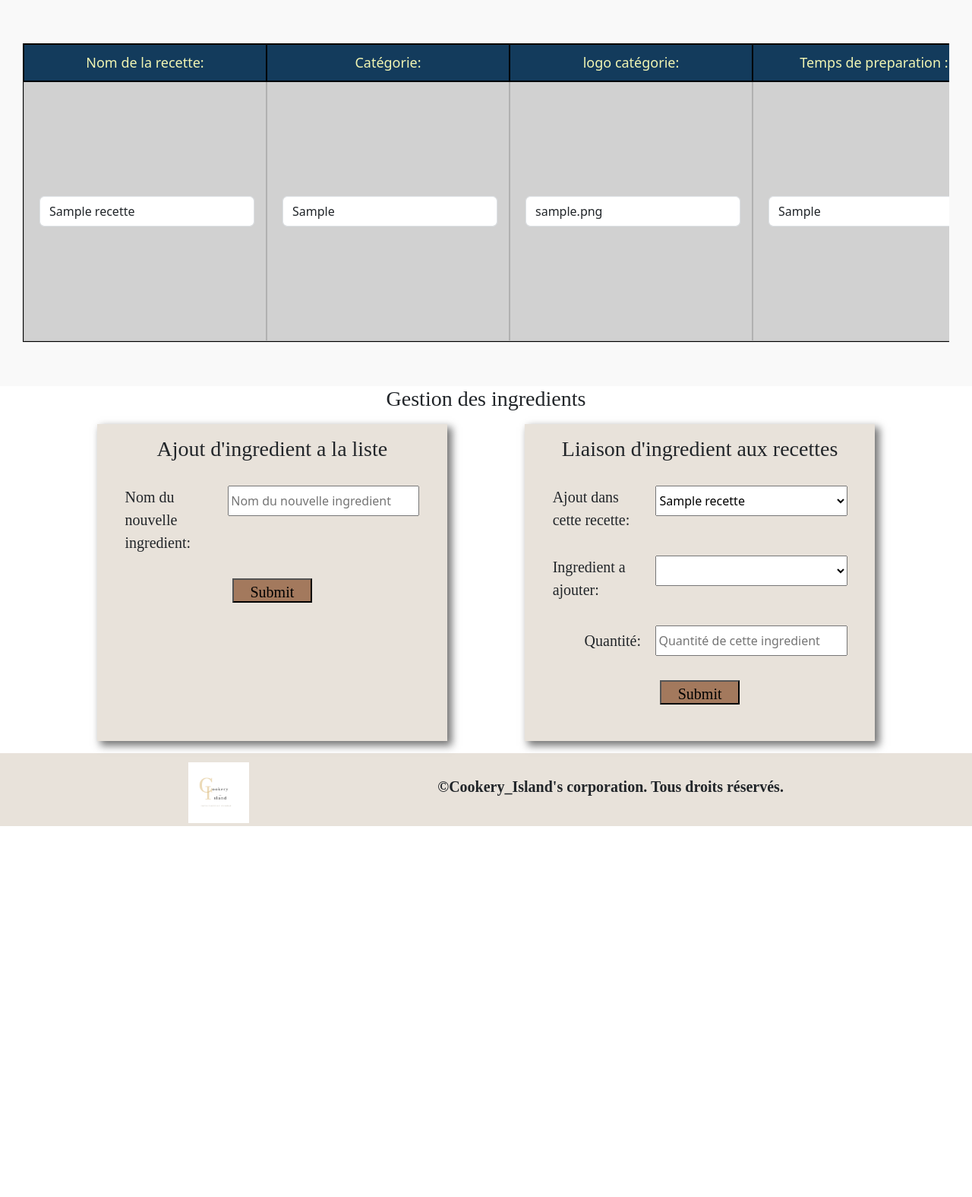
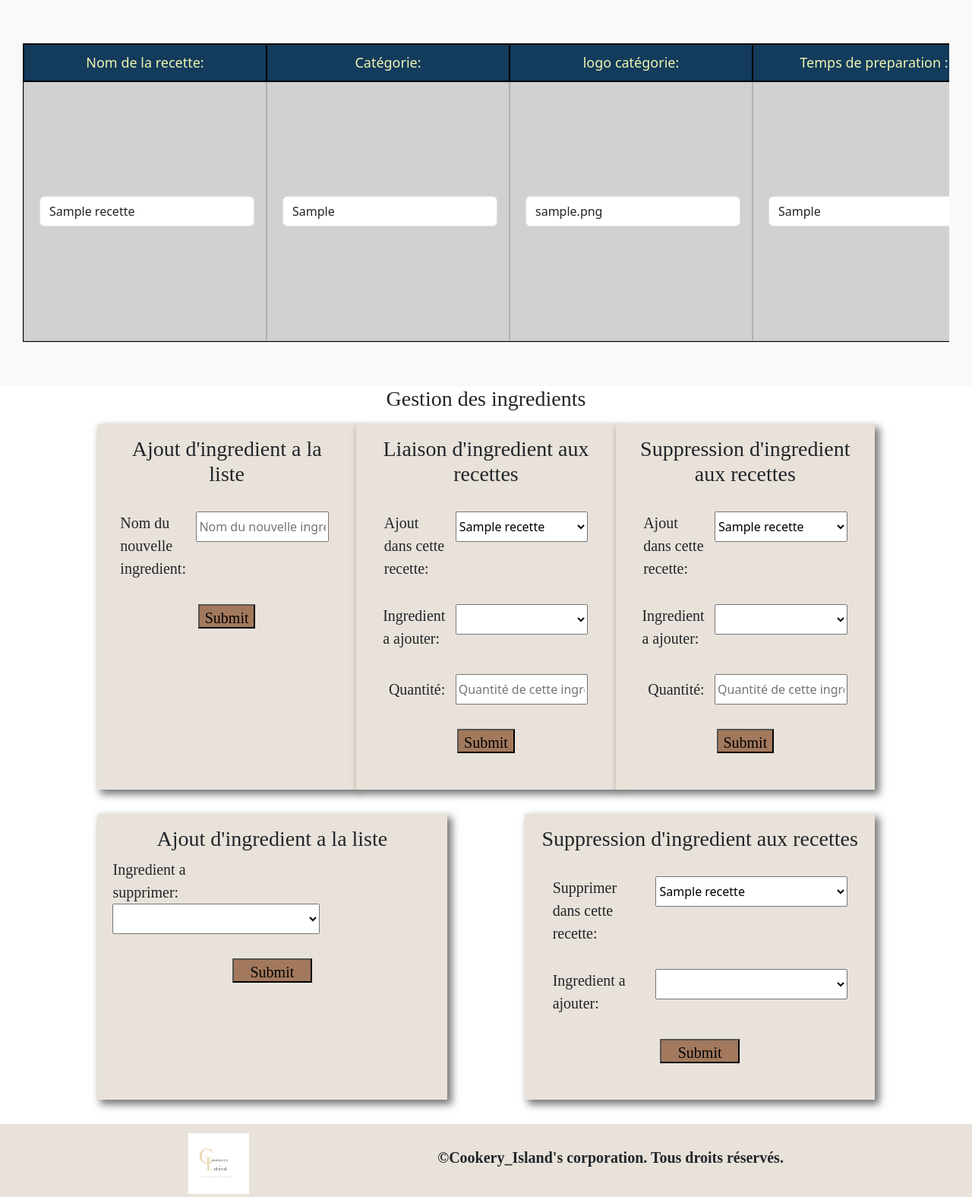
Before and after one commit to nahima170698/BlogCookery_Island, a PHP site: page /php/admin.php in a window 1280 px wide. Shown: the part 1518-3093 px from the top of the page at 76% size. Before the commit the page ends 2605 px from the top, so only its background shows below. Run offline with PHP 8.4, Linux system fonts and the light colour scheme; tables that the repository leaves empty or names only in its code hold one stand-in row (values such as "Sample post"); data that the repository does not hold is empty; some web fonts are replaced.

Commit message:
Integration suppression ingredient en cours

```diff
--- a/css/style.css
+++ b/css/style.css
@@ -475,6 +475,7 @@ nav a img {
   background: #e8e2da;
   padding: 1rem 2%;
   box-shadow: 5px 5px 10px 1px #0000008c;
+  margin-bottom: 1rem;
 }
 
 .placementLabelFormulaire {
--- a/php/BDD/connexionbdd.php
+++ b/php/BDD/connexionbdd.php
@@ -219,6 +219,22 @@ class MaConnexion{
         }
     }
 
+    public function deleteIngredientRecette($ID_Recette,$ID_Ingredient){
+        try{
+            $requete = "DELETE FROM ingredient_recette WHERE ID_Recette =  ? AND ID_Ingredient = ?";
+            $requete_preparee = $this->connexionPDO->prepare($requete);
+
+            $requete_preparee->bindvalue(1,$ID_Recette,PDO::PARAM_INT);
+            $requete_preparee->bindParam(2, $ID_Ingredient, PDO::PARAM_INT);
+            $requete_preparee->execute();
+            echo 'suppression reussie';
+            return $requete_preparee;
+
+        } catch (PDOException $e) {
+            echo 'Erreur : ' . $e->getMessage();
+        }
+    }
+
     public function select($table){
         try {
             $requete = "SELECT * from $table";
@@ -232,12 +248,7 @@ class MaConnexion{
         }
     }
 
-
-
-
 }
-
-
 
 $test = new MaConnexion("cookery_island", "", "root", "localhost");
 
--- a/php/admin.php
+++ b/php/admin.php
@@ -156,12 +156,12 @@ session_start();
             </div>
         </div>
 
-        <!-- Modal Fonction Delete-->
+        <!-- Modal Fonction Delete Recette-->
         <?php
         foreach ($recettes as $uneDonnees) {
             echo
             '<form method="POST" action="BDD/deleteRecette.php">
-        <div class="modal fade" id="fonctionDelete'.$uneDonnees['ID_Recette'].'" tabindex="-1" aria-labelledby="exampleModalLabel' . $uneDonnees['ID_Recette'] . '" aria-hidden="true">
+        <div class="modal fade" id="fonctionDelete' . $uneDonnees['ID_Recette'] . '" tabindex="-1" aria-labelledby="exampleModalLabel' . $uneDonnees['ID_Recette'] . '" aria-hidden="true">
             <div class="modal-dialog">
                 <div class="modal-content">
                     <div class="modal-header">
@@ -181,6 +181,7 @@ session_start();
         <input type="hidden" name="ID_Recette" value="' . $uneDonnees['ID_Recette'] . '">
     </form>';
         }
+
         ?>
 
         <h3>Gestion des ingredients</h3>
@@ -206,8 +207,8 @@ session_start();
                         <label class="tailleLabel" for="choixRecette">Ajout dans cette recette:</label>
                         <select class="tailleInput" id="choixRecette" name="ID_Recette" required>
                             <?php
-                            foreach ($recettes as $uneDonnees){
-                            echo '<option value="'.$uneDonnees['ID_Recette'].'">'.$uneDonnees['Nom_Recette'].'</option>';
+                            foreach ($recettes as $uneDonnees) {
+                                echo '<option value="' . $uneDonnees['ID_Recette'] . '">' . $uneDonnees['Nom_Recette'] . '</option>';
                             }
                             ?>
                         </select>
@@ -215,10 +216,10 @@ session_start();
                     <div class="placementLabelFormulaire">
                         <label class="tailleLabel" for="choixIngredient">Ingredient a ajouter:</label>
                         <select class="tailleInput" id="choixIngredient" name="ID_Ingredient" required>
-                        <?php
+                            <?php
                             $ingredients = $test->select("ingredient");
-                            foreach ($ingredients as $uneDonnees){
-                            echo '<option value="'.$uneDonnees['ID_Ingredient'].'">'.$uneDonnees['Nom_Ingredient'].'</option>';
+                            foreach ($ingredients as $uneDonnees) {
+                                echo '<option value="' . $uneDonnees['ID_Ingredient'] . '">' . $uneDonnees['Nom_Ingredient'] . '</option>';
                             }
                             ?>
                         </select>
@@ -230,12 +231,87 @@ session_start();
                     <input class="boutonFormulaire" type="submit">
                 </form>
 
+            </div>
 
+            <div class="partieConnexion">
+                <h3>Suppression d'ingredient aux recettes</h3>
+                <form action="BDD/liaisonIngredientRecette.php" method="POST">
+                    <div class="placementLabelFormulaire">
+                        <label class="tailleLabel" for="choixRecette">Ajout dans cette recette:</label>
+                        <select class="tailleInput" id="choixRecette" name="ID_Recette" required>
+                            <?php
+                            foreach ($recettes as $uneDonnees) {
+                                echo '<option value="' . $uneDonnees['ID_Recette'] . '">' . $uneDonnees['Nom_Recette'] . '</option>';
+                            }
+                            ?>
+                        </select>
+                    </div>
+                    <div class="placementLabelFormulaire">
+                        <label class="tailleLabel" for="choixIngredient">Ingredient a ajouter:</label>
+                        <select class="tailleInput" id="choixIngredient" name="ID_Ingredient" required>
+                            <?php
+                            $ingredients = $test->select("ingredient");
+                            foreach ($ingredients as $uneDonnees) {
+                                echo '<option value="' . $uneDonnees['ID_Ingredient'] . '">' . $uneDonnees['Nom_Ingredient'] . '</option>';
+                            }
+                            ?>
+                        </select>
+                    </div>
+                    <div class="placementLabelFormulaire">
+                        <label class="tailleLabel" for="quantité">Quantité:</label>
+                        <input class="tailleInput" id="quantité" type="text" placeholder="Quantité de cette ingredient" name="quantite" required>
+                    </div>
+                    <input class="boutonFormulaire" type="submit">
+                </form>
 
             </div>
 
         </section>
-    </main>
+
+        <section class="formConnexion">
+        <div class="partieConnexion">
+                <h3>Ajout d'ingredient a la liste</h3>
+                <form action="BDD/suppressionIngredient.php" method="POST">
+                <label class="tailleLabel" for="suppIngredient">Ingredient a supprimer:</label>
+                        <select class="tailleInput" id="suppIngredient" name="ID_Ingredient" required>
+                            <?php
+                            foreach ($ingredients as $uneDonnees) {
+                                echo '<option value="' . $uneDonnees['ID_Ingredient'] . '">' . $uneDonnees['Nom_Ingredient'] . '</option>';
+                            }
+                            ?>
+                        </select>
+                    <input class="boutonFormulaire" type="submit">
+                </form>
+            </div>
+        <div class="partieConnexion">
+                <h3>Suppression d'ingredient aux recettes</h3>
+                <form action="BDD/suppressionIngredientRecette.php" method="POST">
+                    <div class="placementLabelFormulaire">
+                        <label class="tailleLabel" for="choixRecette2">Supprimer dans cette recette:</label>
+                        <select class="tailleInput" id="choixRecette2" name="ID_Recette" required>
+                            <?php
+                            foreach ($recettes as $uneDonnees) {
+                                echo '<option value="' . $uneDonnees['ID_Recette'] . '">' . $uneDonnees['Nom_Recette'] . '</option>';
+                            }
+                            ?>
+                        </select>
+                    </div>
+                    <div class="placementLabelFormulaire">
+                        <label class="tailleLabel" for="choixIngredient">Ingredient a ajouter:</label>
+                        <select class="tailleInput" id="choixIngredient" name="ID_Ingredient" required>
+                            <?php
+                            foreach ($ingredients as $uneDonnees) {
+                                echo '<option value="' . $uneDonnees['ID_Ingredient'] . '">' . $uneDonnees['Nom_Ingredient'] . '</option>';
+                            }
+                            ?>
+                        </select>
+                    </div>
+                    <input class="boutonFormulaire" type="submit">
+                </form>
+
+            </div>
+        </section>
+
 
 
     <!-- <div class="placementLabelFormulaire">
```
Also changed, not shown: php/blog.php (line endings or trailing spaces).
